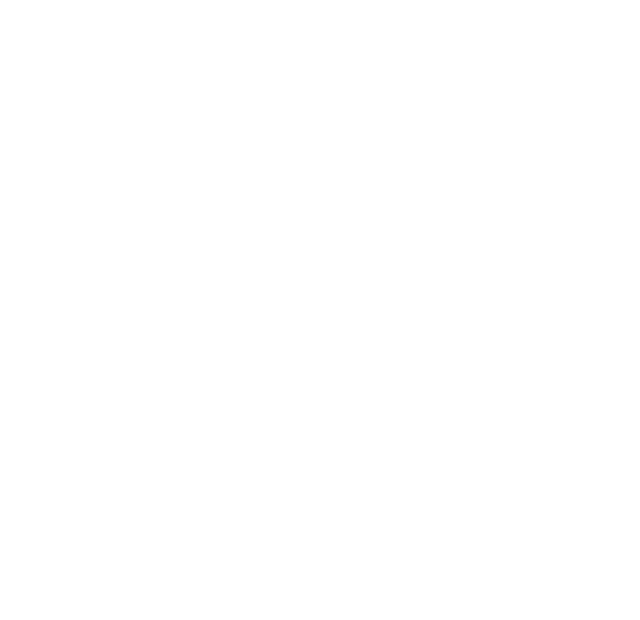
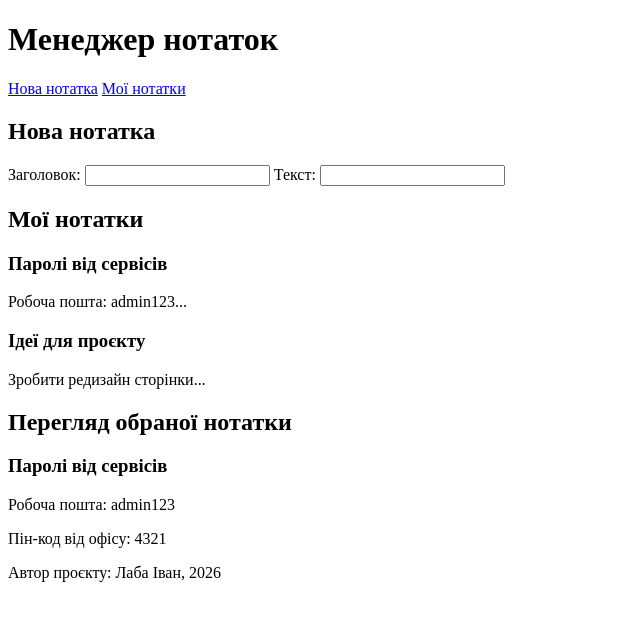
Before and after one commit to fl4wl3ssaw/notes-manager, a plain HTML site: page index.html in a window 1280 px wide. Shown: the whole page, without its empty margins (0-640 px from the left). Drawn offline with Linux system fonts and the light colour scheme.

Commit message:
first commit

```diff
--- a/index.html
+++ b/index.html
@@ -1,14 +1,63 @@
 <!DOCTYPE html>
-<html lang="en">
+<html lang="uk">
 <head>
     <meta charset="UTF-8">
     <title>Менеджер нотаток</title>
 </head>
 <body>
+
 <!-- Шапка з назвою -->
-<!-- Форма створення нотатки -->
-<!-- Список нотаток (картки із заголовком і уривком) -->
+<header>
+    <h1>Менеджер нотаток</h1>
+    <nav>
+        <a href="#new">Нова нотатка</a>
+        <a href="#list">Мої нотатки</a>
+    </nav>
+</header>
+
+<main>
+    <!-- Форма створення нотатки -->
+    <section>
+        <h2>Нова нотатка</h2>
+        <form>
+            <label for="title">Заголовок:</label>
+            <input type="text" id="title">
+
+            <label for="text">Текст:</label>
+            <input type="text" id="text">
+        </form>
+    </section>
+
+    <!-- Список нотаток (картки із заголовком і уривком) -->
+    <section>
+        <h2>Мої нотатки</h2>
+
+        <article>
+            <h3>Паролі від сервісів</h3>
+            <p>Робоча пошта: admin123...</p>
+        </article>
+
+        <article>
+            <h3>Ідеї для проєкту</h3>
+            <p>Зробити редизайн сторінки...</p>
+        </article>
+    </section>
+</main>
+
 <!-- Блок перегляду обраної нотатки повністю -->
+<aside>
+    <h2>Перегляд обраної нотатки</h2>
+    <article>
+        <h3>Паролі від сервісів</h3>
+        <p>Робоча пошта: admin123</p>
+        <p>Пін-код від офісу: 4321</p>
+    </article>
+</aside>
+
 <!-- Підвал -->
+<footer>
+    <p>Автор проєкту: Лаба Іван, 2026</p>
+</footer>
+
 </body>
 </html>
--- a/index.js
+++ /dev/null
@@ -1 +0,0 @@
-console.log('Happy developing ✨')
```
Also changed, not shown: package.json (deleted, +0 -10 lines).
